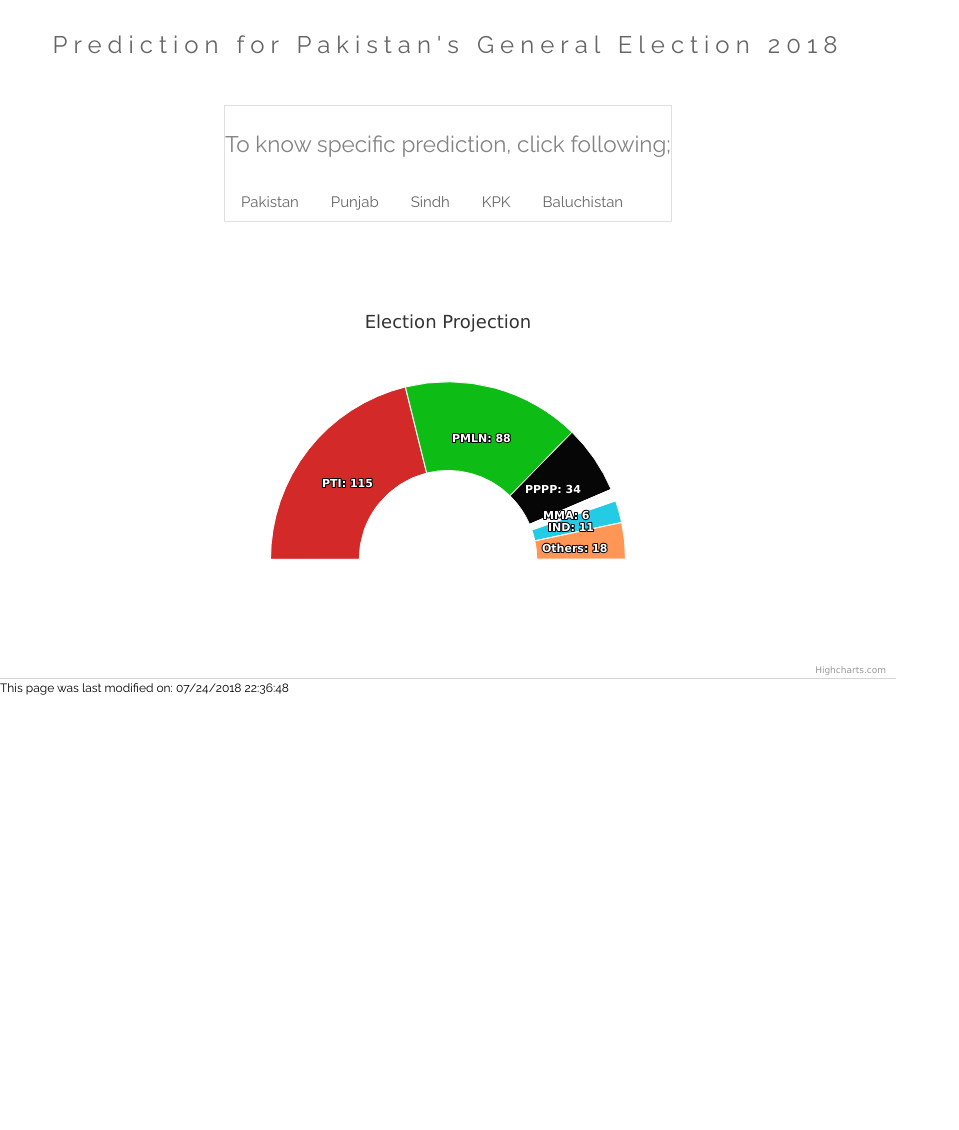
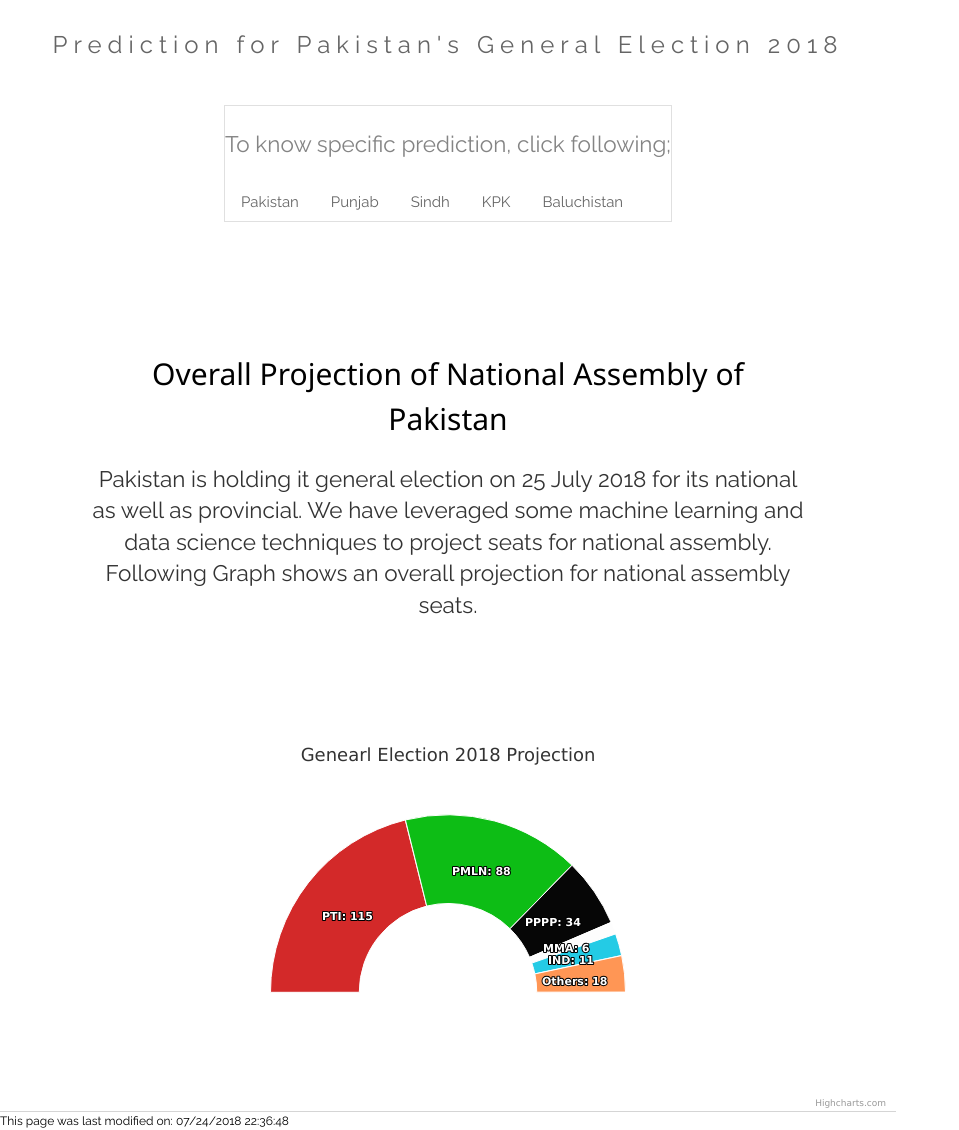
Before and after one commit to awaisrauf/GE2018, a Jekyll site: the page built from pages/projection.html, in a window 1280 px wide. Shown: the whole page, without its empty margins (0-959 px from the left). Built offline with Jekyll 4.4.1, drawn with Linux system fonts in a browser that asks for light colours; before the commit the page ends 900 px from its top, so only the background shows below that.

```diff
--- a/pages/js/projection.js
+++ b/pages/js/projection.js
@@ -6,7 +6,7 @@
         plotShadow: false
     },
     title: {
-        text: 'Election Projection',
+        text: 'Genearl Election 2018 Projection',
         align: 'center',
         verticalAlign: 'above',
         y: 40
--- a/pages/projection.html
+++ b/pages/projection.html
@@ -9,12 +9,20 @@
     width:100%;
     position:absolute;
 }
+div.a {
+    text-align: center;
+    margin: 10%;
+}
 </style>
 <body>
 <script src="https://code.highcharts.com/highcharts.js"></script>
 <script src="https://code.highcharts.com/modules/exporting.js"></script>
 <script src="https://code.highcharts.com/modules/export-data.js"></script>
 
+<div class="a">
+<h2>Overall Projection of National Assembly of Pakistan</h2>
+<p>Pakistan is holding it general election on 25 July 2018 for its national as well as provincial. We have leveraged some machine learning and data science techniques to project seats for national assembly. Following Graph shows an overall projection for national assembly seats. </p>
+</div>
 <div id="overallProjection" ></div>
 <script src="js/projection.js"></script>
 </body>
```
